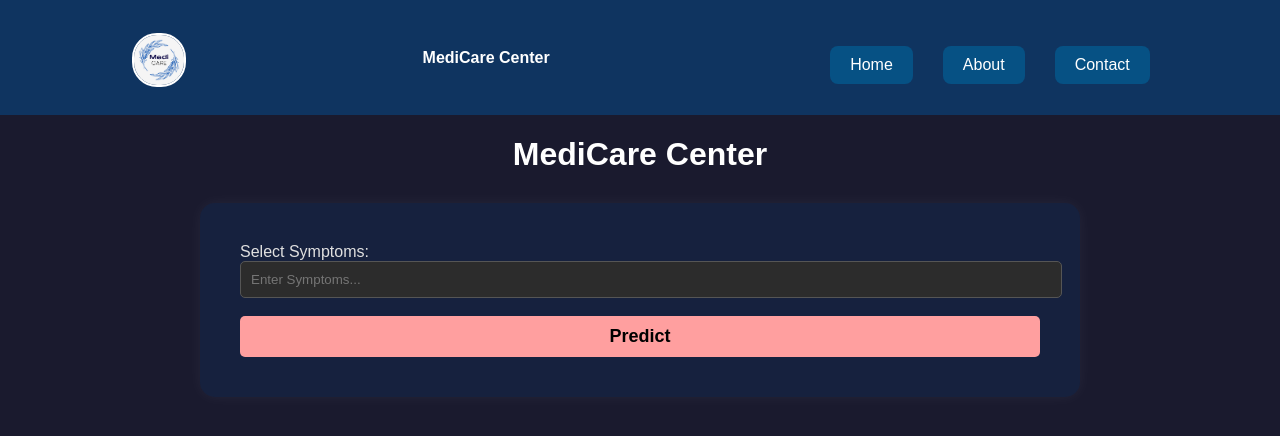
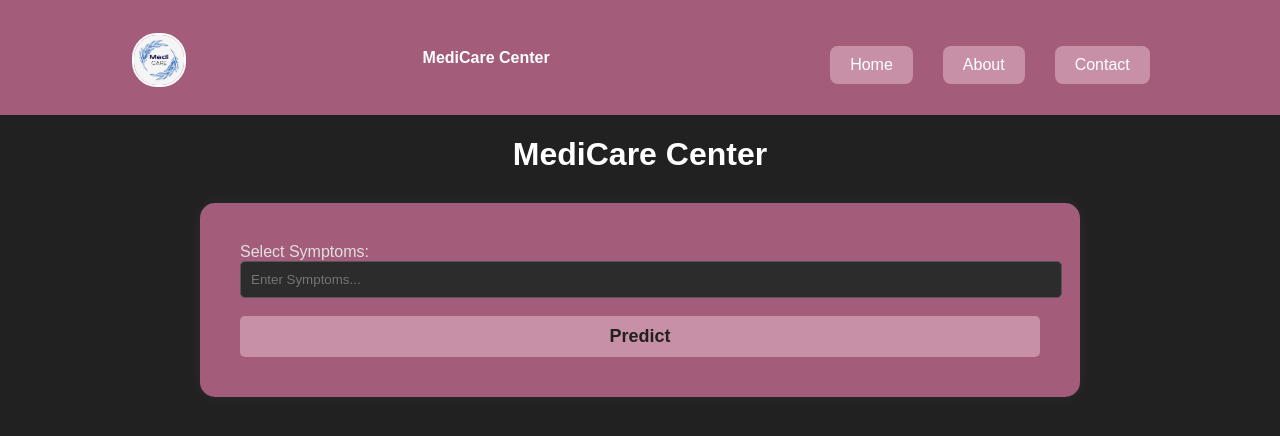
Before and after one commit to UnzilaSheikh0601/Intelligent-Diagnosis-System, a Flask app: page / in a window 1280 px wide. Shown: the top 436 px of the page. Run offline with Flask 3, Linux system fonts and the light colour scheme; parts of the project's set-up code (start-up, migrations or seed data) failed here and were passed over.

Commit message:
Modified UI

```diff
--- a/templates/index.html
+++ b/templates/index.html
@@ -6,7 +6,7 @@
     <title>MediCare Center</title>
     <style>
         body {
-            background-color: #1A1A2E;
+            background-color: #212121;
             color: #e0e0e0;
             font-family: Arial, sans-serif;
             margin: 0;
@@ -29,7 +29,7 @@
         }
 
         nav {
-            background-color: #0F3460;
+            background-color: #A35C7A;
             color: white;
             padding: 10px;
             display: flex;
@@ -41,14 +41,14 @@
             list-style: none;
             display: flex;
             gap: 30px;
-            justify-content: space-evenly;
+            justify-content: space-around;
         }
 
         nav a {
             display: inline-block;
             margin-top: 20px;
             text-decoration: none;
-            background: #065184;
+            background: #C890A7;
             color: white;
             padding: 10px 20px;
             border-radius: 8px;
@@ -56,13 +56,14 @@
         }
 
         nav a:hover {
-            background: #ff9f9f;
+            background: #FBF5E5;
+            color: black;
         }
 
         .container {
             max-width: 800px;
             margin: auto;
-            background: #16213E;
+            background: #A35C7A;
             color: #e0e0e0;
             border-radius: 15px;
             padding: 40px;
@@ -83,15 +84,15 @@
         }
 
         .btn-danger {
-            background-color: #ff9f9f;
-            color: black;
+            background-color: #C890A7;
+            color: #212121;
             width: 100%;
             transition: background-color 0.3s;
         }
 
         .btn-danger:hover {
-            background-color: #b11e37;
-            color: white;
+            background-color: #FBF5E5;
+            color: black;
         }
 
         input[type="text"] {
```
Also changed, not shown: templates/about.html (+8 -7 lines), templates/contact.html (+8 -7 lines).
